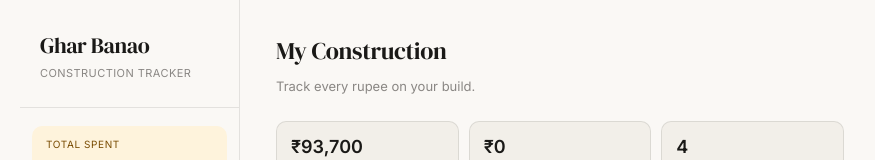
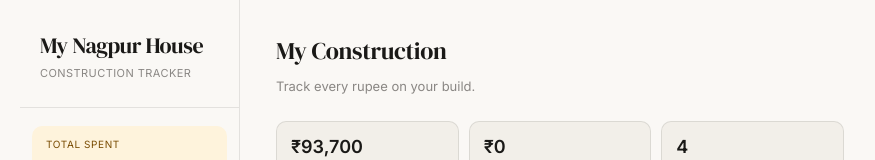
Before and after one commit to nwandile-personal/MyNagpurHouse, a plain HTML site: page index.html in a window 1280 px wide. Shown: the top 160 px of the page, without its empty margins (170-1045 px from the left). Drawn offline with nearby package versions, Linux system fonts and the light colour scheme.

Commit message:
Update sidebar title from 'Ghar Banao' to 'My Nagpur House'

```diff
--- a/index.html
+++ b/index.html
@@ -294,7 +294,7 @@ code{background:var(--paper3);border:1px solid var(--line);border-radius:4px;pad
   <!-- SIDEBAR (desktop) -->
   <aside class="sidebar">
     <div class="sidebar-logo">
-      <h1>Ghar Banao</h1>
+      <h1>My Nagpur House</h1>
       <p>Construction tracker</p>
     </div>
     <div class="sidebar-total">
```
